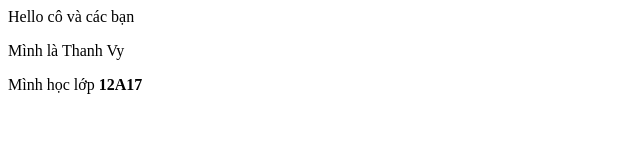
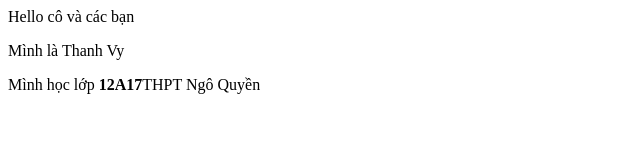
Before and after one commit to ThanhVy2008/duan01, a plain HTML site: page index.html in a window 1280 px wide. Shown: the whole page, without its empty margins (0-640 px from the left). Drawn offline with Linux system fonts and the light colour scheme.

Commit message:
Update index.html
.

```diff
--- a/index.html
+++ b/index.html
@@ -5,6 +5,6 @@
   <body>
     Hello cô và các bạn
     <p>Mình là Thanh Vy</p>
-    <p>Mình học lớp <b>12A17</b></p>
+    <p>Mình học lớp <b>12A17</b>THPT Ngô Quyền</p>
   </body>
 </html>
```
